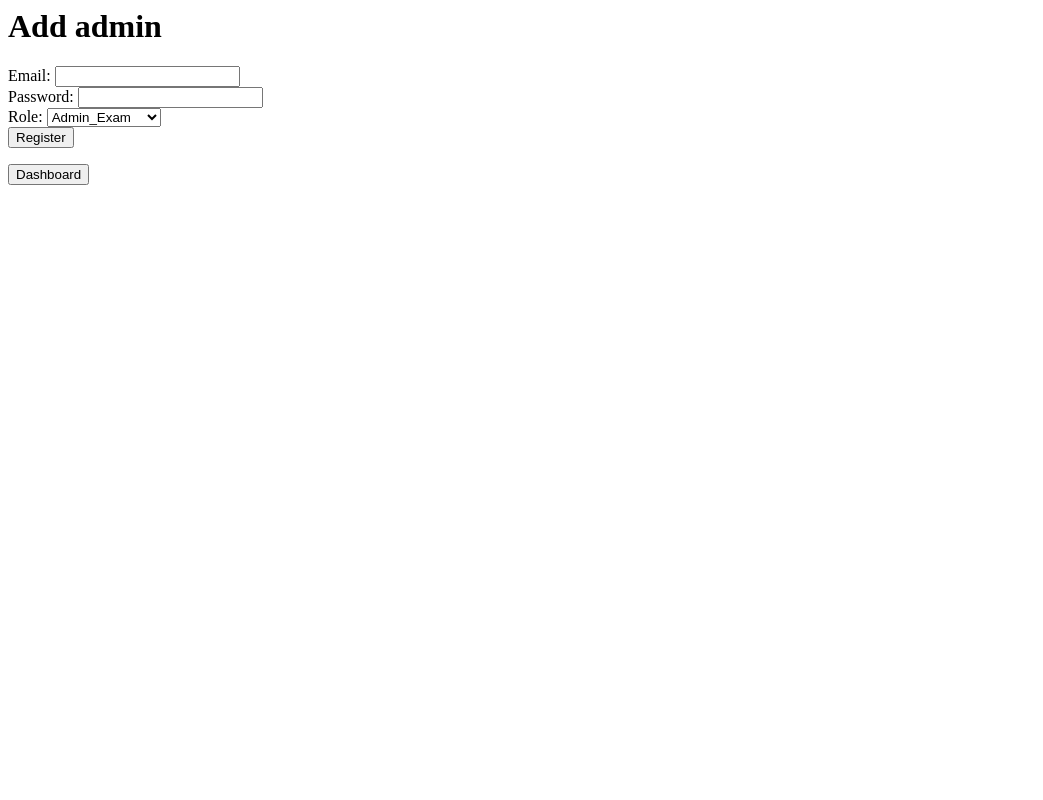
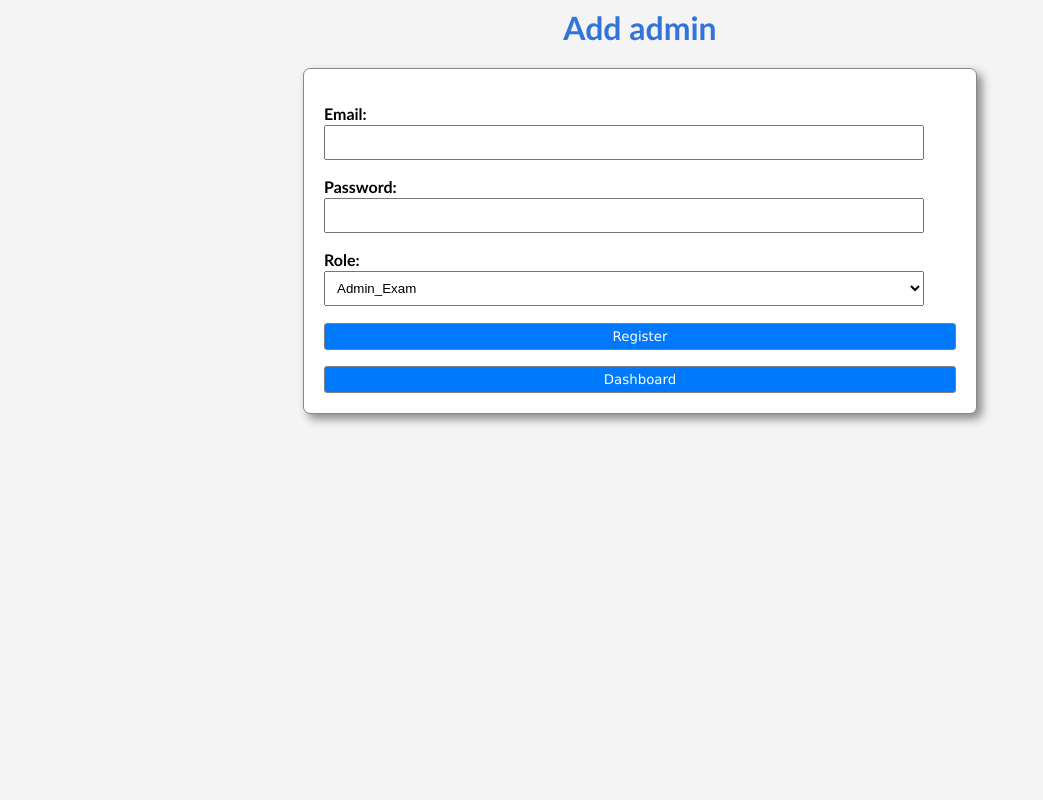
Before and after one commit to RNViththagan/ERS-Web_Technologies, a PHP site: page /master/add_admin.php in a window 1280 px wide. Shown: the whole page, without its empty margins (0-1043 px from the left). Run offline with PHP 8.4, Linux system fonts and the light colour scheme; a user stored in the database is signed in; data that the repository does not hold is empty.

Commit message:
restored main.css

```diff
--- a/css/main.css
+++ b/css/main.css
@@ -1,6 +1,63 @@
+body {
+    background-color: #f4f4f4;
+}
+
+.titlehead{
+    text-align: center;
+    font-family:'Gill Sans', 'Gill Sans MT', Calibri, 'Trebuchet MS', sans-serif;
+    color: #3174da;
+}
+
+.container {
+    margin: auto;
+    width: 50%;
+    padding: 20px;
+    border-radius: 7px;
+    border: 1px groove #888888;
+    box-shadow: 5px 5px 10px 0px #888888;
+    background-color: #ffffff;
+    font-family: 'Gill Sans', 'Gill Sans MT', Calibri, 'Trebuchet MS', sans-serif;
+}
+
+.formcomp label {
+    display: block;
+    margin-top: 8px;
+    font-weight: 600;
+}
+
+.formcomp {
+    margin: 15px 0px;
+}
+
+.formcomp select,
+.formcomp input {
+    padding: 8px;
+    width: 95%;
+    margin: 2px 0px;
+}
+
+button,
+.formbutton input {
+    margin: 0px 0px;
+    width: 100%;
+    padding: 5px 0px;
+    background-color: #0079fd;
+    color: #fff;
+    border: 1px groove gray;
+    border-radius: 3px;
+    font-family: Verdana, Geneva, Tahoma, sans-serif;
+}
+
+button{
+    margin: 0px;
+}
+button:hover,
+.formbutton input:hover,
 input.formbutton:hover{
     cursor: pointer;
 }
+
+
 .warning{
     color: red;
 }
```
